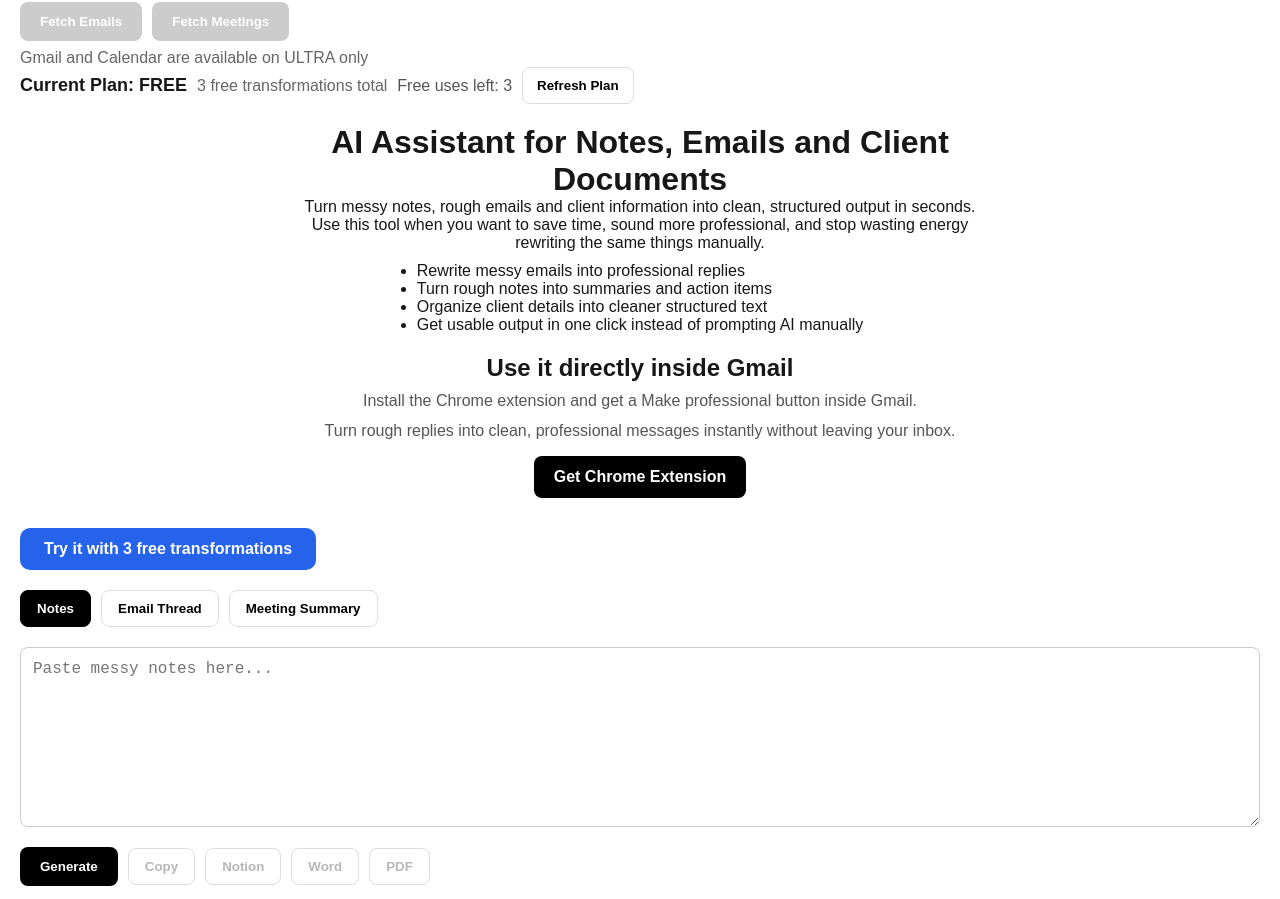
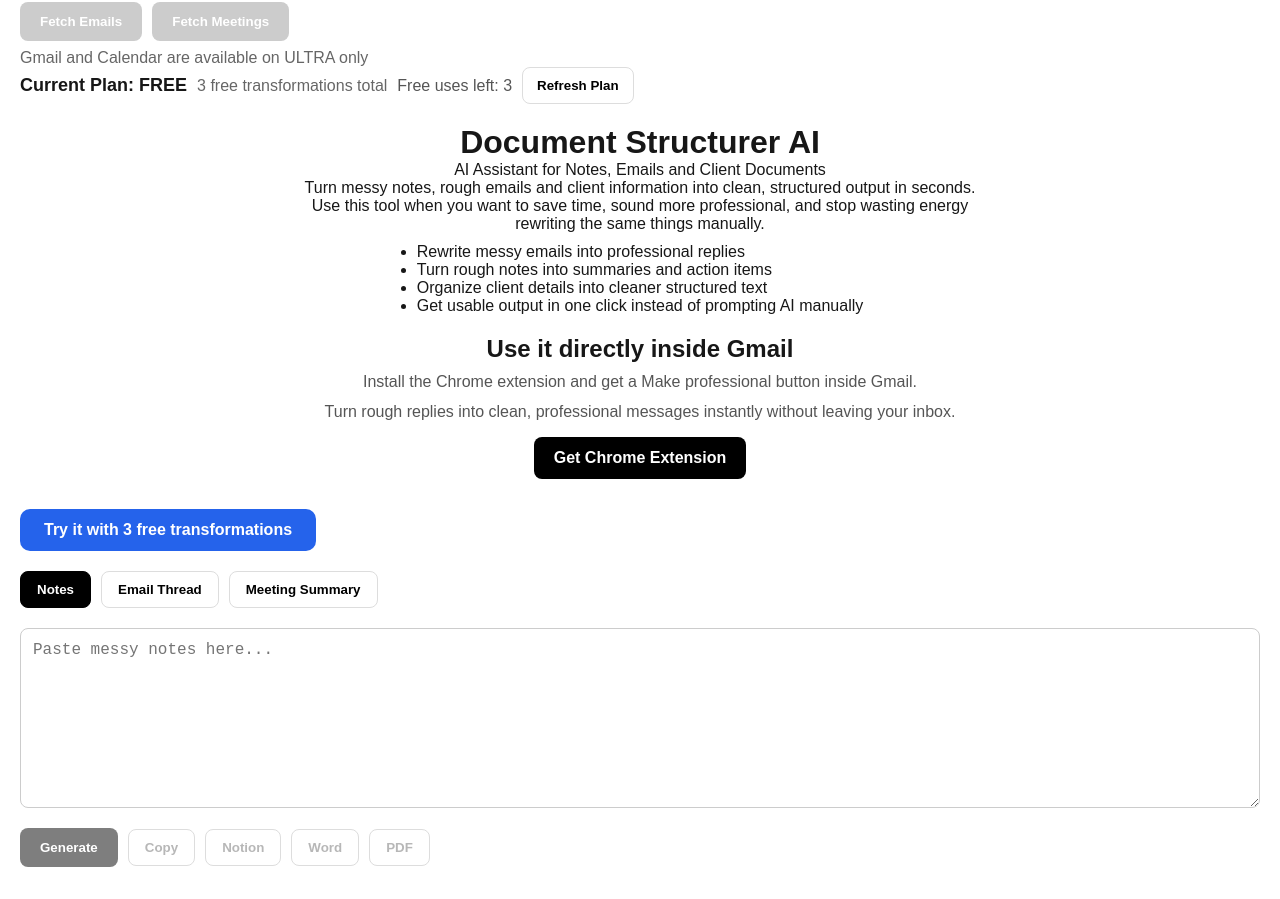
Before and after one commit to RobertFatu91/document-structurer-ai, a Next.js app: page / in a window 1280 px wide. Shown: the part 117-1016 px from the top of the page. Built offline with nearby package versions, Linux system fonts and the light colour scheme; no server answers.

Commit message:
fix google verification

```diff
--- a/app/page.js
+++ b/app/page.js
@@ -754,7 +754,8 @@ const linkCardText = {
   marginBottom: "20px"
 }}>
 
-  <h1>AI Assistant for Notes, Emails and Client Documents</h1>
+  <h1>Document Structurer AI</h1>
+<p>AI Assistant for Notes, Emails and Client Documents</p>
 
   <p>
     Turn messy notes, rough emails and client information into clean, structured output in seconds.
@@ -913,13 +914,15 @@ const linkCardText = {
 >
   <button
   onClick={handleGenerate}
+  disabled={!input.trim() || loadingAI}
   style={{
     padding: "12px 20px",
     background: "black",
     color: "white",
     border: "none",
     borderRadius: "8px",
-      cursor: "pointer",
+    cursor: (!input.trim() || loadingAI) ? "not-allowed" : "pointer",
+    opacity: (!input.trim() || loadingAI) ? 0.5 : 1,
     fontWeight: "bold",
   }}
 >
@@ -1522,6 +1525,14 @@ ${event.description || "No description"}`
           We usually respond within 24 hours.
         </p>
       </div>
+      <div style={{ textAlign: "center", marginTop: "20px", paddingBottom: "30px" }}>
+  <a href="/privacy" style={{ color: "#666", fontSize: "12px", marginRight: "12px" }}>
+    Privacy Policy
+  </a>
+  <a href="/terms" style={{ color: "#666", fontSize: "12px" }}>
+    Terms of Service
+  </a>
+</div>
     </div>
   );
 }
```
Lines whose indentation alone changed are shown as unchanged.
